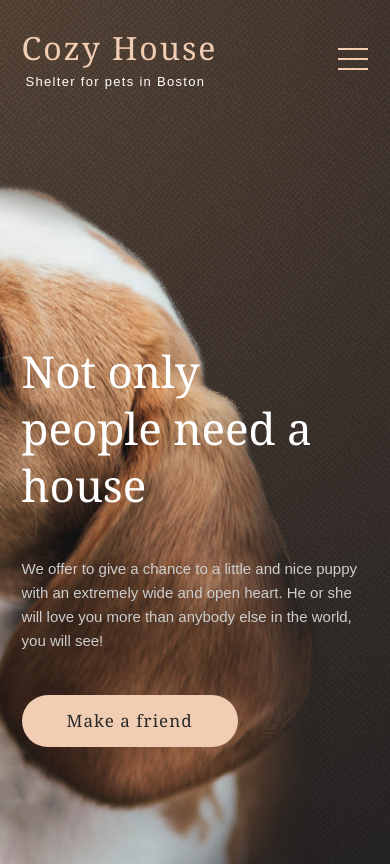
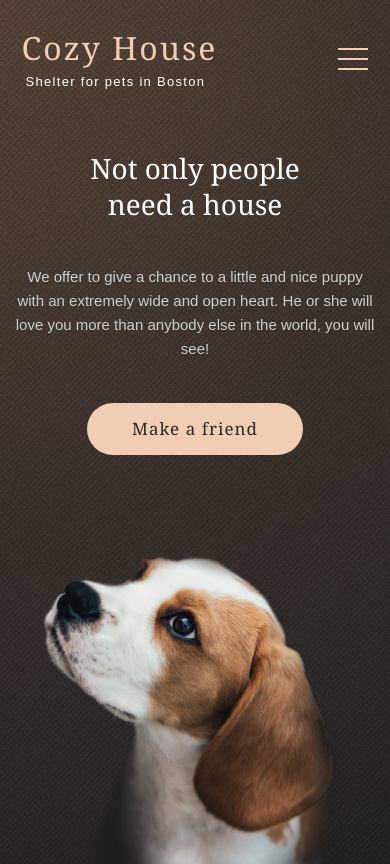
Before and after one commit to shums89/shelter, a website built with webpack: page shelter/src/index.html in a window 390 px wide. Shown: the top 864 px of the page. Built offline with nearby package versions, Linux system fonts and the light colour scheme; files whose address does not match are found by name.

Commit message:
feat: add responsive for promo

```diff
--- a/shelter/src/index.html
+++ b/shelter/src/index.html
@@ -11,9 +11,11 @@
       <h1 class="visually-hidden">Cozy House. Shelter for pets in Boston</h1>
       <section class="page__promo promo">
         <div class="promo__container">
-          <h2 class="promo__title">Not only people need a house</h2>
-          <p class="promo__text">We offer to give a chance to a little and nice puppy with an extremely wide and open heart. He or she will love you more than anybody else in the world, you will see!</p>
-          <a class="promo__link button-primary" href="#pets">Make a friend</a>
+          <div class="promo__content">
+            <h2 class="promo__title">Not only people need a house</h2>
+            <p class="promo__text">We offer to give a chance to a little and nice puppy with an extremely wide and open heart. He or she will love you more than anybody else in the world, you will see!</p>
+            <a class="promo__link button-primary" href="#pets">Make a friend</a>
+          </div>
         </div>
       </section>
       <section class="page__about about">
--- a/shelter/src/scss/header.scss
+++ b/shelter/src/scss/header.scss
@@ -75,6 +75,9 @@
     display: flex;
     justify-content: space-between;
     align-items: center;
+
+    @include adaptiveValue('padding-left', 30, 20, 768, 320);
+    @include adaptiveValue('padding-right', 30, 20, 768, 320);
   }
   // .header__menu
   &__menu {
--- a/shelter/src/scss/index.scss
+++ b/shelter/src/scss/index.scss
@@ -6,34 +6,70 @@
     radial-gradient(circle at left top, #5b483a 0%, #262425 100%),
     $gradientBackground;
 
+  @media (max-width: em(768)) {
+    @include adaptiveValue('height', 1165, 823, 768, 320, 1);
+  }
+
   // .promo__container
   &__container {
     height: 100%;
     background: url('@img/start-screen-puppy.png') calc(100% - rem(40)) bottom no-repeat;
+
+    @media (max-width: em(768)) {
+      @include adaptiveValue('background-size', 569, 260, 768, 320, 1);
+    }
   }
+
+  // .promo__content
+  &__content {
+    max-width: rem(460);
+    padding-top: rem(253);
+    display: flex;
+    flex-direction: column;
+    row-gap: rem(42);
+
+    @media (max-width: em(768)) {
+      max-width: rem(460);
+      margin: 0 auto;
+      padding-top: rem(60);
+    }
+
+    @media (max-width: em($tabletWidth)) {
+      align-items: center;
+    }
+  }
+
   // .promo__title
   &__title {
-    max-width: rem(310);
-    margin-bottom: rem(42);
-    padding-top: rem(253);
     color: $colorLightXL;
-    font-size: rem(44);
     font-family: $fontFamily;
     font-weight: 400;
     line-height: 130%;
+
+    @include adaptiveValue('max-width', 310, 210, 768, 320, 1);
+    @include adaptiveValue('font-size', 44, 25, 768, 320, 1);
+
+    @media (max-width: em($tabletWidth)) {
+      text-align: center;
+    }
   }
   // .promo__text
   &__text {
-    max-width: rem(460);
-    margin-bottom: rem(42);
     color: $colorDarkS;
     font-size: rem(15);
     font-family: $fontSecondary;
     font-weight: 400;
     line-height: 160%;
+
+    @media (max-width: em($tabletWidth)) {
+      text-align: center;
+    }
   }
   // .promo__link
   &__link {
+    @media (max-width: em(768)) {
+      margin: 0 auto;
+    }
   }
 }
 
--- a/shelter/src/scss/style.scss
+++ b/shelter/src/scss/style.scss
@@ -125,10 +125,10 @@ body {
       // padding: 0 rem(math.div($containerPadding, 2));
 
       @include adaptiveValue('padding-left', math.div($containerPadding, 2), 30, $containerWidth, 768, 2);
-      @include adaptiveValue('padding-left', 30, 20, 768, 320);
+      @include adaptiveValue('padding-left', 30, 10, 768, 320);
 
       @include adaptiveValue('padding-right', math.div($containerPadding, 2), 30, $containerWidth, 768, 2);
-      @include adaptiveValue('padding-right', 30, 20, 768, 320);
+      @include adaptiveValue('padding-right', 30, 10, 768, 320);
     }
   }
 } @else {
```
